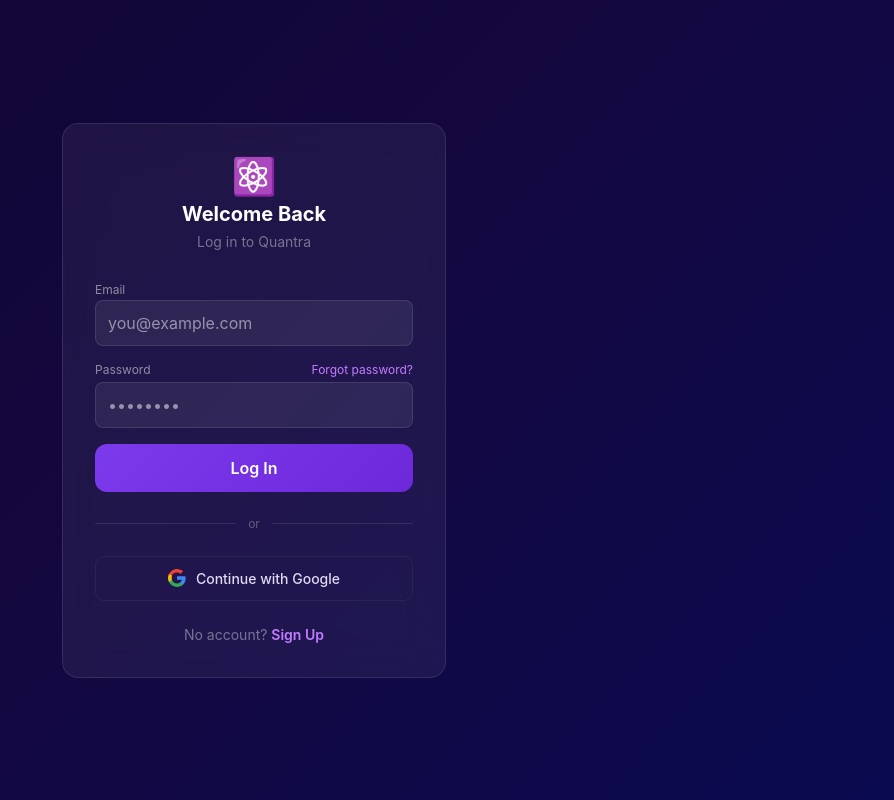
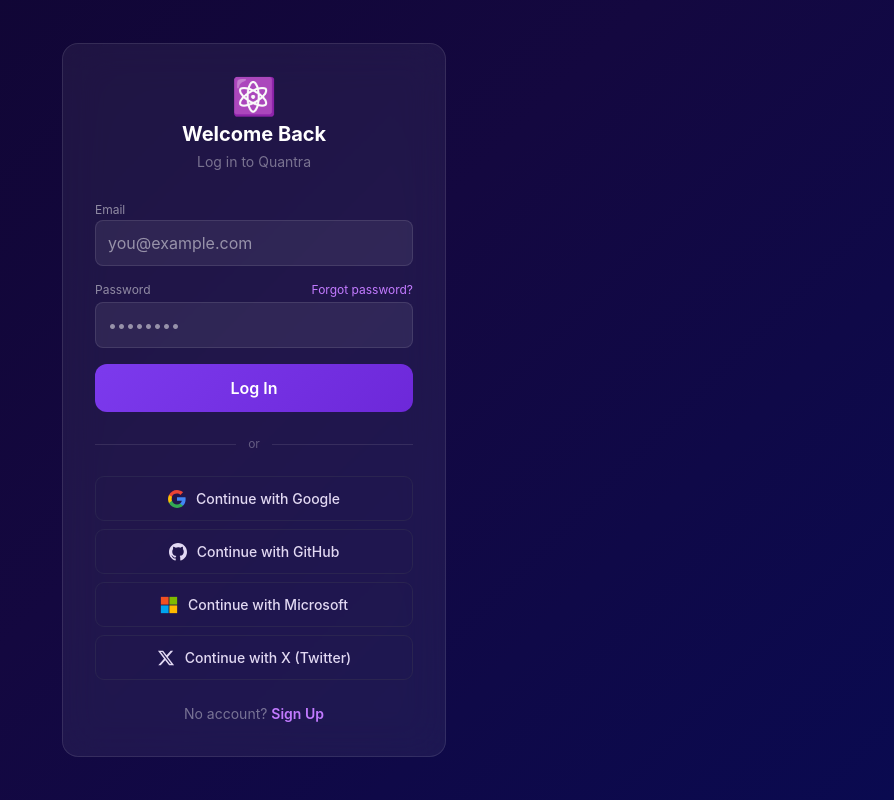
Before and after one commit to jmlucasusc4/quantra-web, a Next.js app: page /login in a window 1280 px wide. Shown: the whole page, without its empty margins (386-1280 px from the left). Built offline with nearby package versions, Linux system fonts and the light colour scheme; no server answers.

Commit message:
feat: add GitHub, Microsoft, Twitter social sign-in

```diff
--- /dev/null
+++ b/app/components/auth/SocialAuthButton.tsx
@@ -0,0 +1,164 @@
+'use client'
+// components/auth/SocialAuthButton.tsx
+// Unified social sign-in button — supports Google, GitHub, Microsoft, Twitter
+
+import { useState } from 'react'
+import {
+  GoogleAuthProvider,
+  GithubAuthProvider,
+  OAuthProvider,
+  TwitterAuthProvider,
+  signInWithPopup,
+} from 'firebase/auth'
+import { doc, setDoc, getDoc } from 'firebase/firestore'
+import { auth, db } from '@/lib/firebase'
+import { useRouter } from 'next/navigation'
+
+type Provider = 'google' | 'github' | 'microsoft' | 'twitter'
+
+interface Props {
+  provider: Provider
+  mode?: 'signin' | 'signup'
+}
+
+const CONFIG: Record<Provider, { label: string; icon: React.ReactNode }> = {
+  google: {
+    label: 'Google',
+    icon: (
+      <svg width="18" height="18" viewBox="0 0 18 18">
+        <path fill="#4285F4" d="M17.64 9.2c0-.637-.057-1.251-.164-1.84H9v3.481h4.844c-.209 1.125-.843 2.078-1.796 2.716v2.259h2.908c1.702-1.567 2.684-3.875 2.684-6.615z"/>
+        <path fill="#34A853" d="M9 18c2.43 0 4.467-.806 5.956-2.18l-2.908-2.259c-.806.54-1.837.86-3.048.86-2.344 0-4.328-1.584-5.036-3.711H.957v2.332C2.438 15.983 5.482 18 9 18z"/>
+        <path fill="#FBBC05" d="M3.964 10.71c-.18-.54-.282-1.117-.282-1.71s.102-1.17.282-1.71V4.958H.957C.347 6.173 0 7.548 0 9s.348 2.827.957 4.042l3.007-2.332z"/>
+        <path fill="#EA4335" d="M9 3.58c1.321 0 2.508.454 3.44 1.345l2.582-2.58C13.463.891 11.426 0 9 0 5.482 0 2.438 2.017.957 4.958L3.964 6.71C4.672 4.584 6.656 3.58 9 3.58z"/>
+      </svg>
+    ),
+  },
+  github: {
+    label: 'GitHub',
+    icon: (
+      <svg width="18" height="18" viewBox="0 0 24 24" fill="#e2d9f3">
+        <path d="M12 0C5.374 0 0 5.373 0 12c0 5.302 3.438 9.8 8.207 11.387.599.111.793-.261.793-.577v-2.234c-3.338.726-4.033-1.416-4.033-1.416-.546-1.387-1.333-1.756-1.333-1.756-1.089-.745.083-.729.083-.729 1.205.084 1.839 1.237 1.839 1.237 1.07 1.834 2.807 1.304 3.492.997.107-.775.418-1.305.762-1.604-2.665-.305-5.467-1.334-5.467-5.931 0-1.311.469-2.381 1.236-3.221-.124-.303-.535-1.524.117-3.176 0 0 1.008-.322 3.301 1.23A11.509 11.509 0 0112 5.803c1.02.005 2.047.138 3.006.404 2.291-1.552 3.297-1.23 3.297-1.23.653 1.653.242 2.874.118 3.176.77.84 1.235 1.911 1.235 3.221 0 4.609-2.807 5.624-5.479 5.921.43.372.823 1.102.823 2.222v3.293c0 .319.192.694.801.576C20.566 21.797 24 17.3 24 12c0-6.627-5.373-12-12-12z"/>
+      </svg>
+    ),
+  },
+  microsoft: {
+    label: 'Microsoft',
+    icon: (
+      <svg width="18" height="18" viewBox="0 0 21 21">
+        <rect x="1" y="1" width="9" height="9" fill="#f25022"/>
+        <rect x="11" y="1" width="9" height="9" fill="#7fba00"/>
+        <rect x="1" y="11" width="9" height="9" fill="#00a4ef"/>
+        <rect x="11" y="11" width="9" height="9" fill="#ffb900"/>
+      </svg>
+    ),
+  },
+  twitter: {
+    label: 'X (Twitter)',
+    icon: (
+      <svg width="18" height="18" viewBox="0 0 24 24" fill="#e2d9f3">
+        <path d="M18.244 2.25h3.308l-7.227 8.26 8.502 11.24H16.17l-5.214-6.817L4.99 21.75H1.68l7.73-8.835L1.254 2.25H8.08l4.713 6.231zm-1.161 17.52h1.833L7.084 4.126H5.117z"/>
+      </svg>
+    ),
+  },
+}
+
+function getProvider(provider: Provider) {
+  switch (provider) {
+    case 'google': {
+      const p = new GoogleAuthProvider()
+      p.setCustomParameters({ prompt: 'select_account' })
+      return p
+    }
+    case 'github':
+      return new GithubAuthProvider()
+    case 'microsoft':
+      return new OAuthProvider('microsoft.com')
+    case 'twitter':
+      return new TwitterAuthProvider()
+  }
+}
+
+export function SocialAuthButton({ provider, mode = 'signin' }: Props) {
+  const [loading, setLoading] = useState(false)
+  const [error, setError] = useState<string | null>(null)
+  const router = useRouter()
+  const { label, icon } = CONFIG[provider]
+
+  async function handleSignIn() {
+    setLoading(true)
+    setError(null)
+    try {
+      const result = await signInWithPopup(auth, getProvider(provider))
+      const user = result.user
+
+      // Create Firestore user doc on first sign-in (idempotent)
+      const userRef = doc(db, 'users', user.uid)
+      const existing = await getDoc(userRef)
+      if (!existing.exists()) {
+        await setDoc(userRef, {
+          uid: user.uid,
+          email: user.email,
+          displayName: user.displayName,
+          tier: 'free',
+          completedDemos: [],
+          totalSimsRun: 0,
+          totalKeysGenerated: 0,
+          readinessScore: 0,
+          readinessBreakdown: {
+            algorithmsScore: 0,
+            cryptoScore: 0,
+            riskScore: 0,
+            pqcScore: 0,
+          },
+          createdAt: Date.now(),
+          updatedAt: Date.now(),
+        })
+      }
+
+      router.push('/dashboard')
+    } catch (err: any) {
+      setError(`${label} sign-in failed. Please try again.`)
+      console.error(err)
+    } finally {
+      setLoading(false)
+    }
+  }
+
+  return (
+    <div>
+      <button
+        onClick={handleSignIn}
+        disabled={loading}
+        style={{
+          width: '100%',
+          display: 'flex',
+          alignItems: 'center',
+          justifyContent: 'center',
+          gap: 10,
+          padding: '11px 16px',
+          background: 'transparent',
+          border: '1px solid #2a2450',
+          borderRadius: 9,
+          color: '#e2d9f3',
+          fontSize: 14,
+          fontWeight: 500,
+          cursor: loading ? 'not-allowed' : 'pointer',
+          opacity: loading ? 0.7 : 1,
+          transition: 'border-color .2s',
+        }}
+        onMouseEnter={e => (e.currentTarget.style.borderColor = '#7c3aed')}
+        onMouseLeave={e => (e.currentTarget.style.borderColor = '#2a2450')}
+      >
+        {icon}
+        {loading
+          ? 'Signing in...'
+          : mode === 'signup'
+            ? `Sign up with ${label}`
+            : `Continue with ${label}`}
+      </button>
+      {error && (
+        <p style={{ fontSize: 12, color: '#ef4444', marginTop: 8, textAlign: 'center' }}>{error}</p>
+      )}
+    </div>
+  )
+}
--- a/app/login/page.tsx
+++ b/app/login/page.tsx
@@ -4,7 +4,7 @@
 import { useRouter } from "next/navigation";
 import Link from "next/link";
 import { useAuth } from "@/lib/auth-context";
-import { GoogleAuthButton } from "@/app/components/auth/GoogleAuthButton";
+import { SocialAuthButton } from "@/app/components/auth/SocialAuthButton";
 
 export default function LoginPage() {
   const { login } = useAuth();
@@ -70,7 +70,12 @@
           <div className="flex-1 h-px bg-white/10" />
         </div>
 
-        <GoogleAuthButton mode="signin" />
+        <div className="space-y-2">
+          <SocialAuthButton provider="google"    mode="signin" />
+          <SocialAuthButton provider="github"    mode="signin" />
+          <SocialAuthButton provider="microsoft" mode="signin" />
+          <SocialAuthButton provider="twitter"   mode="signin" />
+        </div>
 
         <p className="text-center text-sm text-white/40">
           No account?{" "}
--- a/app/signup/page.tsx
+++ b/app/signup/page.tsx
@@ -4,7 +4,7 @@
 import { useRouter } from "next/navigation";
 import Link from "next/link";
 import { useAuth } from "@/lib/auth-context";
-import { GoogleAuthButton } from "@/app/components/auth/GoogleAuthButton";
+import { SocialAuthButton } from "@/app/components/auth/SocialAuthButton";
 
 const RULES = [
   { label: "At least 8 characters",         check: (p: string) => p.length >= 8 },
@@ -107,7 +107,12 @@
           <div className="flex-1 h-px bg-white/10" />
         </div>
 
-        <GoogleAuthButton mode="signup" />
+        <div className="space-y-2">
+          <SocialAuthButton provider="google"    mode="signup" />
+          <SocialAuthButton provider="github"    mode="signup" />
+          <SocialAuthButton provider="microsoft" mode="signup" />
+          <SocialAuthButton provider="twitter"   mode="signup" />
+        </div>
 
         <p className="text-center text-sm text-white/40">
           Already have an account?{" "}
```
